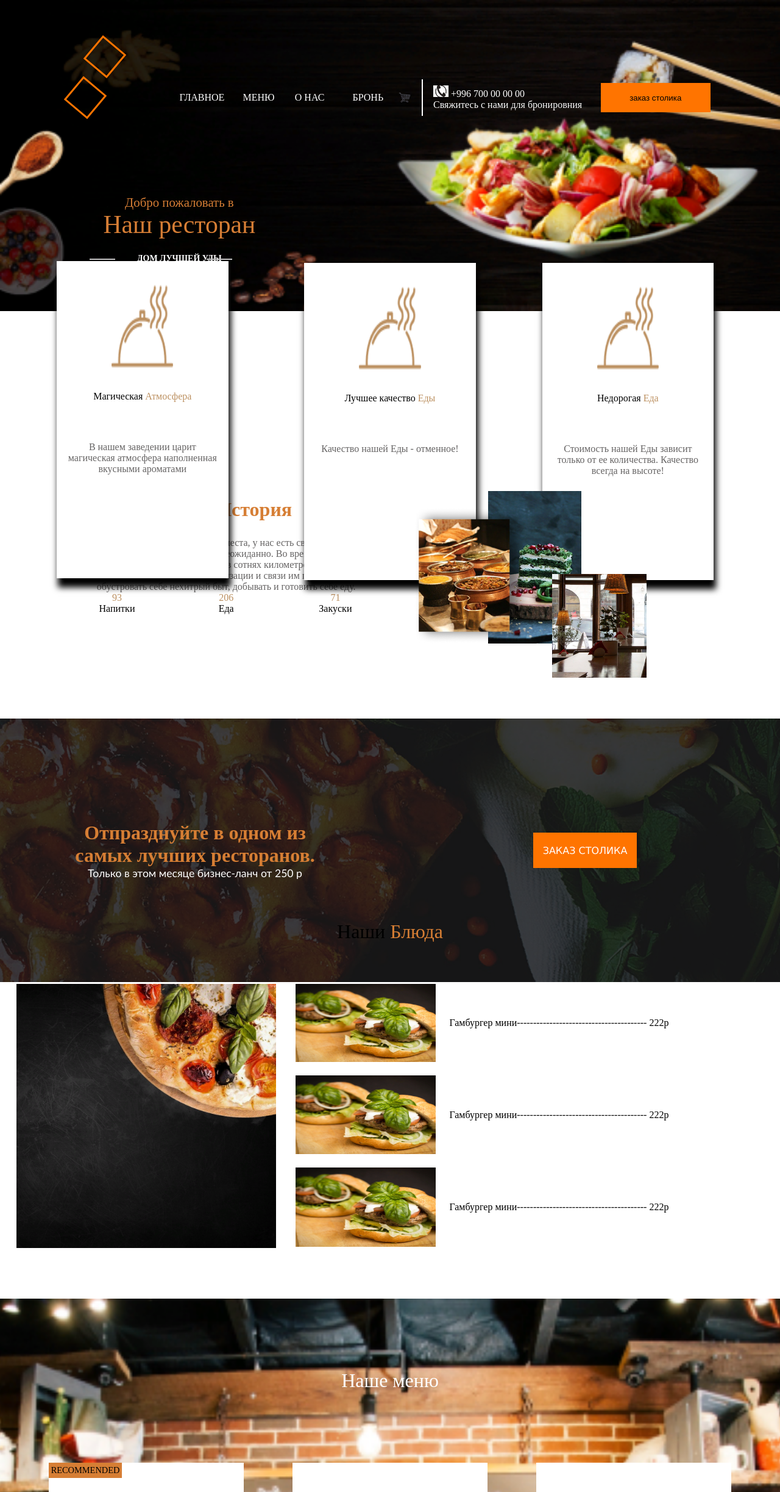
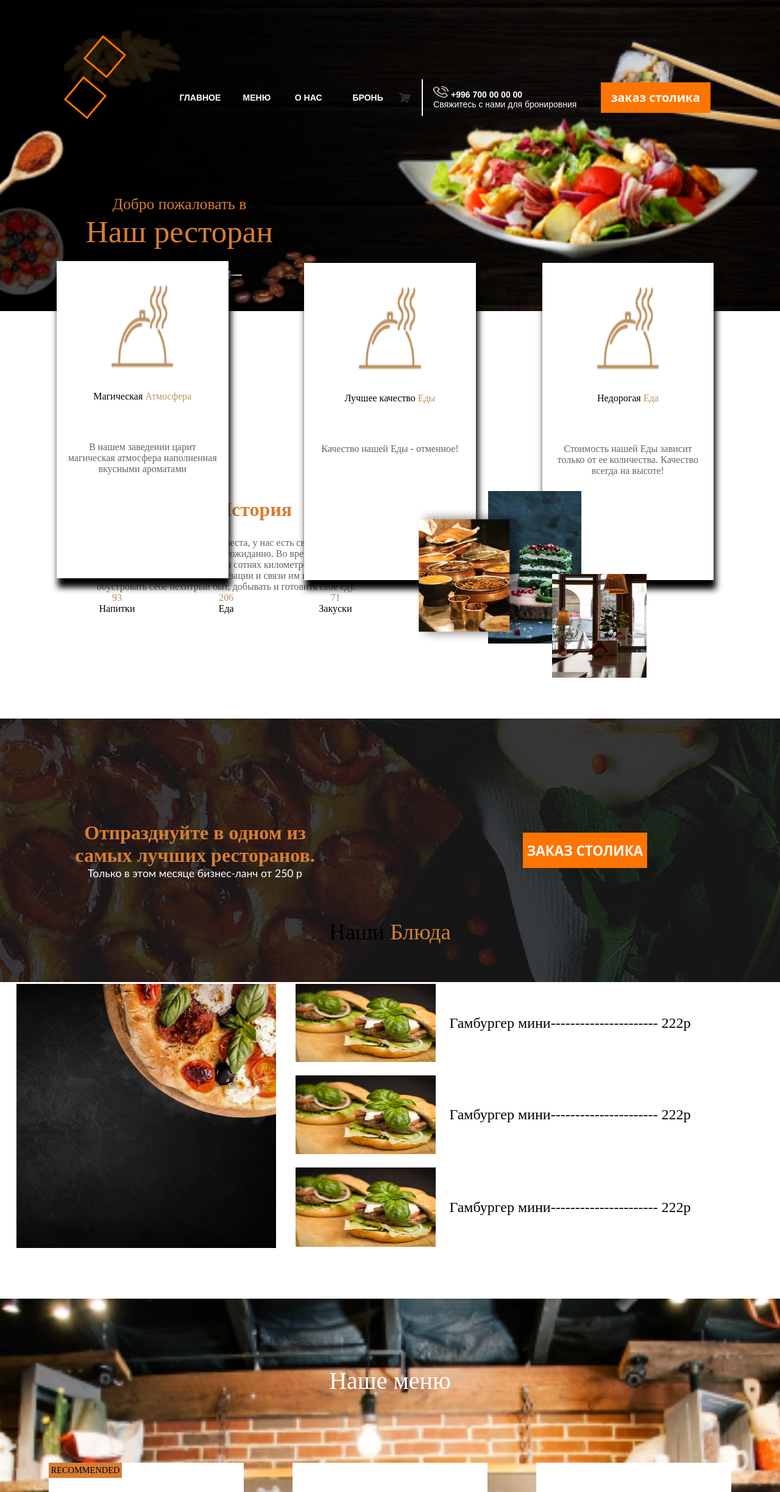
Before and after one commit to Abubakir111/site-layout-using-grida, a plain HTML site: page index.html in a window 1280 px wide. Shown: the top 2446 px of the page at 61% size. Drawn offline with Linux system fonts and the light colour scheme.

Commit message:
added styles fonts layout is finished

```diff
--- a/index.html
+++ b/index.html
@@ -25,11 +25,11 @@
                     <img class="cort_heder" src="./img/cart.png" alt="" srcset="">
                     <div class="br"></div>
                     <div class="telefon">
-                        <img class="telepohn" src="./img/telephon.jpg" alt="" srcset=""> +996 700 00 00 00 <br>
-                        Свяжитесь с нами для
-                        бронировния
+                        <img class="telepohn" src="./img/telephon.png" alt="" srcset=""> +996 700 00 00 00 <br>
+                       <span class="telepohn_span">Свяжитесь с нами для
+                        бронировния</span>
                     </div>
-                    <button class="brn_zakazat">заказ столика</button>
+                    <button class="btn_zakazat">заказ столика</button>
                 </div>
             </div>
             <div class="dobro_poj_content">
@@ -138,13 +138,13 @@
                         </div>
                         <div class="block5_burger">
                           <img class="block5_img2" src="./img/hamburger-494706_1920 1.png" alt="" srcset="">
-                          <div class="block5_tex">Гамбургер мини---------------------------------------- 222р</div>
+                          <div class="block5_tex">Гамбургер мини---------------------- 222р</div>
 
                           <img class="block5_img2" src="./img/hamburger-494706_1920 1.png" alt="" srcset="">
-                          <div class="block5_tex">Гамбургер мини---------------------------------------- 222р</div>
+                          <div class="block5_tex">Гамбургер мини---------------------- 222р</div>
 
                           <img class="block5_img2" src="./img/hamburger-494706_1920 1.png" alt="" srcset="">
-                          <div class="block5_tex">Гамбургер мини---------------------------------------- 222р</div>
+                          <div class="block5_tex">Гамбургер мини---------------------- 222р</div>
                         </div>
                   </div>
                   <div class="block6_content"></div>
--- a/style.css
+++ b/style.css
@@ -20,7 +20,6 @@
     background-size: cover;
     width: 100%;
     height: 510px
-
 }
 .img_heder {
    width: 100%;
@@ -32,7 +31,6 @@
     grid-template-rows: 40vh ;
     margin: auto;
     grid-row-gap: 3px;
-
 }
 .cub_obertka{
     width: 100%;
@@ -59,31 +57,64 @@
     position: absolute;
 }
 .munu_heder_obertka{
-    /* background: blue; */
     color: #fff;
     display: grid;
     grid-template-columns: 11% 9% 10% 8% 4% 2% 29% 19%;
     align-content: center;
     align-items: center;
-
+    font-family: sans-serif;
+    font-size: 14px;
+    font-weight: 600;
+}
+.glavmone:hover{
+    color: #656363;
+}
+.menu_heder:hover{
+    color: #656363;
+}
+.o_nas:hover{
+    color: #656363;
+}
+.bron:hover{
+    color: #656363;
 }
 .br{
     width: 2px;
     height: 60px;
     background: #FFFFFF;
 }
-
+.cort_heder:hover{
+    width: 27px;
+    height: 21px;
+}
+.cort_heder:active{
+    width: 25px;
+    height: 19px;
+}
 .telepohn{
     width: 25px;
     height: 19px;
 }
-
-
-.brn_zakazat{
+.telepohn_span{
+    font-weight: 100;
+}
+.telepohn:hover {
+    width: 27px;
+    height: 21px;
+}
+.btn_zakazat{
     width: 100%;
-    height: 80%;
+    height: 84%;
     background: #FF7400;
     border: none;
+    font-family: system-ui, -apple-system, BlinkMacSystemFont, 'Segoe UI', Roboto, Oxygen, Ubuntu, Cantarell, 'Open Sans', 'Helvetica Neue', sans-serif;
+    font-size: 1.4em;
+    font-weight: 620;
+    color: #fff;
+    line-height: 1px;
+}
+.btn_zakazat:hover{
+  background: #f39344;
 }
 .cort_heder{
     width: 20px;
@@ -93,11 +124,12 @@
     width: 100%;
     height: 49%;
     display: grid;
-    font-size: 1.3em;
+    font-size: 1.6em;
     grid-template-columns: 8% 30%;
     grid-template-rows: 20% 15% 15%;
     color: #D67E35;
     text-align: center;
+    font-family: 'Times New Roman', Times, serif;
 
 
  }
@@ -106,47 +138,49 @@
 }
 .h6_heder{
     color: #fff;
+    font-family: system-ui, -apple-system, BlinkMacSystemFont, 'Segoe UI', Roboto, Oxygen, Ubuntu, Cantarell, 'Open Sans', 'Helvetica Neue', sans-serif;
     position: relative;
 }
 .h6_heder::after{
     content: " ";
-    top: 8px;
-    left: 45px;
+    top: 11px;
+    left: 28px;
     width: 42px;
     height: 2px;
     background: #C4C4C4;
     position: absolute;
-
 }
 .h6_heder::before{
     content: " ";
-    top: 8px;
-    left: 237px;
+    top: 11px;
+    left: 253px;
     width: 42px;
     height: 2px;
     background: #C4C4C4;
     position: absolute;
-
 }
 .view_menu{
-    width: 150px;
-    height: 30px;
+    width: 142px;
+    height: 46px;
     font-size: 0.7em;
     color: #fff;
     background: #FF7400;
     margin: auto;
     text-align: center;
     align-items: center;
+    font-family: system-ui, -apple-system, BlinkMacSystemFont, 'Segoe UI', Roboto, Oxygen, Ubuntu, Cantarell, 'Open Sans', 'Helvetica Neue', sans-serif;
+    font-weight: 620;
     display: grid;
-
-
+}
+.view_menu:hover{
+    background: #f39344;
 }
 .main {
     width: 100%;
     /* background: red; */
     display: grid;
     grid-template-columns: 100%;
-    grid-template-rows: 250px 364px 318px 171px 433px 83px 849px 554px 658px 542px 542px;
+    grid-template-rows: 250px 364px 318px 171px 433px 83px 849px 554px 658px 587px 542px;
 }
 .blanck_main {
     width: 100%;
@@ -156,6 +190,7 @@
     grid-template-rows: 100% ;
     justify-content:space-evenly;
     position: relative;
+    font-family: 'Times New Roman', Times, serif;
 
 }
 
@@ -222,6 +257,7 @@
     grid-template-columns: 50% 50%;
     grid-template-rows: 28% 72%;
     text-align: center;
+    font-family: 'Times New Roman', Times, serif;
 }
 
 
@@ -303,6 +339,7 @@
     font-weight: 580;
     font-size: 2em;
     color: #D67E34;
+    font-family: 'Times New Roman', Times, serif;
 }
 .block3_tex_span2 {
     font-size: 1.1em;
@@ -311,18 +348,26 @@
 }
 .block3_btn {
     align-items: center;
-    width: 170px;
+    width: 204px;
     height: 58px;
-    font-family: 'Lucida Sans', 'Lucida Sans Regular', 'Lucida Grande', 'Lucida Sans Unicode', Geneva, Verdana, sans-serif;
+    font-family: system-ui, -apple-system, BlinkMacSystemFont, 'Segoe UI', Roboto, Oxygen, Ubuntu, Cantarell, 'Open Sans', 'Helvetica Neue', sans-serif;
+    font-size: 1.4em;
+    font-weight: 620;
+    color: #fff;
     background: #FF7400;
     align-items: center;
     margin: auto;
     display: grid;
+    /* line-height: 1px; */
+}
+.block3_btn:hover{
+    background: #f39344;
 }
 .block4_content{
-    font-size: 2em;
+    font-size: 2.3em;
     color: #000000;
     display: grid;
+    font-family: 'Times New Roman', Times, serif;
     justify-content: center;
     align-content: center;
 }
@@ -357,6 +402,8 @@
 .block5_tex{
     display: grid;
     align-items: center;
+    font-size: 1.5em;
+    font-family: 'Times New Roman', Times, serif;
 }
 .block7_content{
     background-image: url(./img/bar.png);
@@ -366,6 +413,7 @@
     width: 100%;
     height: 168vh;
     display: grid;
+    font-family: 'Times New Roman', Times, serif;
     grid-template-columns: 100%;
     grid-template-rows: 20% 60% 20%;
 }
@@ -375,7 +423,7 @@
     justify-content: center;
     align-content: center;
     color: #fff;
-    font-size: 2em;
+    font-size: 2.5em;
 }
 .block7_burger_menu {
     display: grid;
@@ -473,6 +521,9 @@
     font-size: 1.2em;
     font-weight: 700;
 }
+.block7_btn:hover{
+    background: #f39344;
+}
 .block8_content {
     width: 100%;
     display: grid;
@@ -480,11 +531,13 @@
     grid-template-rows: 60px 150px 202px 40px;
     justify-content: center;
     text-align: center;
+    font-family: system-ui, -apple-system, BlinkMacSystemFont, 'Segoe UI', Roboto, Oxygen, Ubuntu, Cantarell, 'Open Sans', 'Helvetica Neue', sans-serif;
 }
-
 .block8_tex {
     width: 63%;
     margin: 0 auto;
+    color: #626262;
+    font-style: italic;
 }
 .block8_img_intro {
     display: grid;
@@ -510,11 +563,12 @@
 .block9_tex {
     width: 100%;
     height: 100px;
-
+    font-size: 1.2em;
     text-align: center;
 }
 
 .block9_texh1 > span{
+    font-size: 1.2em;
     color: #D67E34;
 }
 .block9_img {
@@ -564,6 +618,7 @@
     display: grid;
     text-align: center;
     align-items: start;
+    font-size: 1.5em;
 }
 .block10_h1 > span{
  color: #D67E34;
@@ -579,15 +634,15 @@
 }
 .block10_img1  {
     width: 100%;
-    height: 100%;
+    height: 94%;
 }
 .block10_img2  {
     width: 100%;
-    height: 100%;
+    height: 94%;
 }
 .block10_img3  {
     width: 100%;
-    height: 100%;
+    height: 94%;
 }
 .block11_content{
     width: 100%;
```
Also changed, not shown: img/stock-vect.jpg (added), img/telephon.jpg (deleted), img/telephon.png (added).
